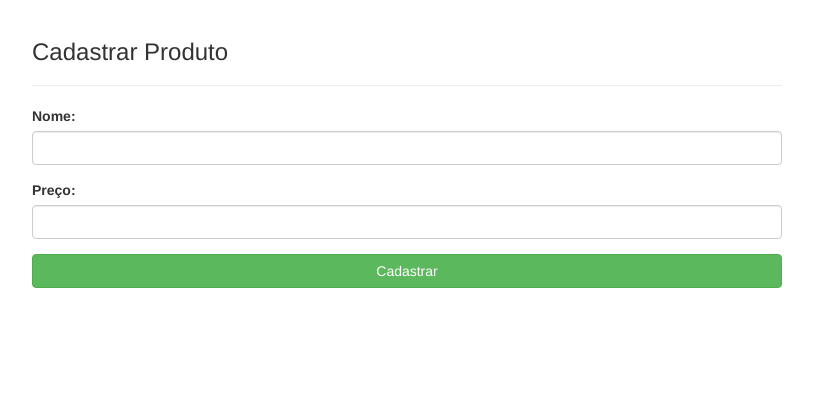
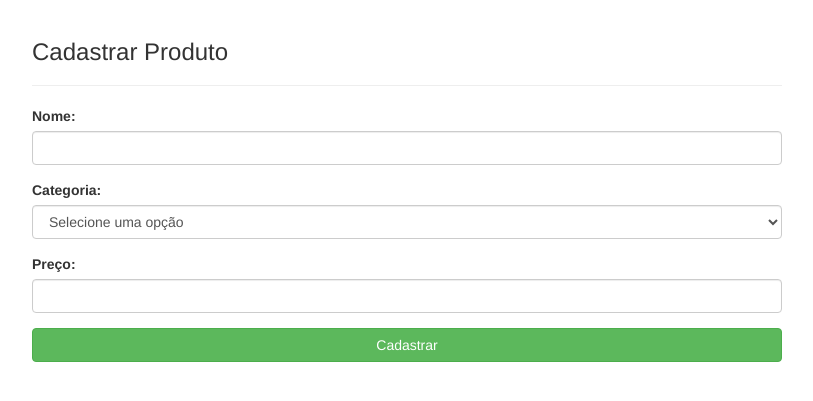
Before and after one commit to phmiranda/ecommerce, a PHP site: page /formulario-produto.php in a window 1280 px wide. Shown: the part 51-452 px from the top of the page, without its empty margins (233-1046 px from the left). Run offline with PHP 8.4, Linux system fonts and the light colour scheme.

Commit message:
criação dos formulários para cadastro de categorias, produtos e usuários que terão acesso ao sistema.

```diff
--- a/formulario-categoria.php
+++ b/formulario-categoria.php
@@ -2,7 +2,7 @@
     <div class="container">
         <div class="row">
             <div class="col-md-8 col-md-offset-2">
-                <form method="post" action="adiciona-produto.php">
+                <form method="post" action="adiciona-categoria.php">
                     <h3> Cadastrar Categoria </h3>
                     <hr>
                     <div class="form-group">
@@ -11,7 +11,7 @@
                     </div>
                     <div class="form-group">
                         <label for="preco"> Descricao: </label>
-                        <input class="form-control" type="text" name="preco">
+                        <textarea class="form-control" name="preco"></textarea>
                     </div>
                     <button class="btn btn-success btn-block" type="submit"> Cadastrar </button>
                 </form>
--- a/formulario-produto.php
+++ b/formulario-produto.php
@@ -9,10 +9,20 @@
                     <label for="nome"> Nome: </label>
                     <input class="form-control" type="text" name="nome">
                 </div>
+
+                <div class="form-group">
+                    <label for="categoria"> Categoria: </label>
+                    <select class="form-control" name="categoria_id">
+                        <option value="0" selected> Selecione uma opção </option>
+                        <option value="1"> Categoria 01 </option>
+                    </select>
+                </div>
+
                 <div class="form-group">
                     <label for="preco"> Preço: </label>
                     <input class="form-control" type="text" name="preco">
                 </div>
+
                 <button class="btn btn-success btn-block" type="submit"> Cadastrar </button>
             </form>
         </div>
```
Also changed, not shown: formulario-usuario.php (+10 -1 lines).
